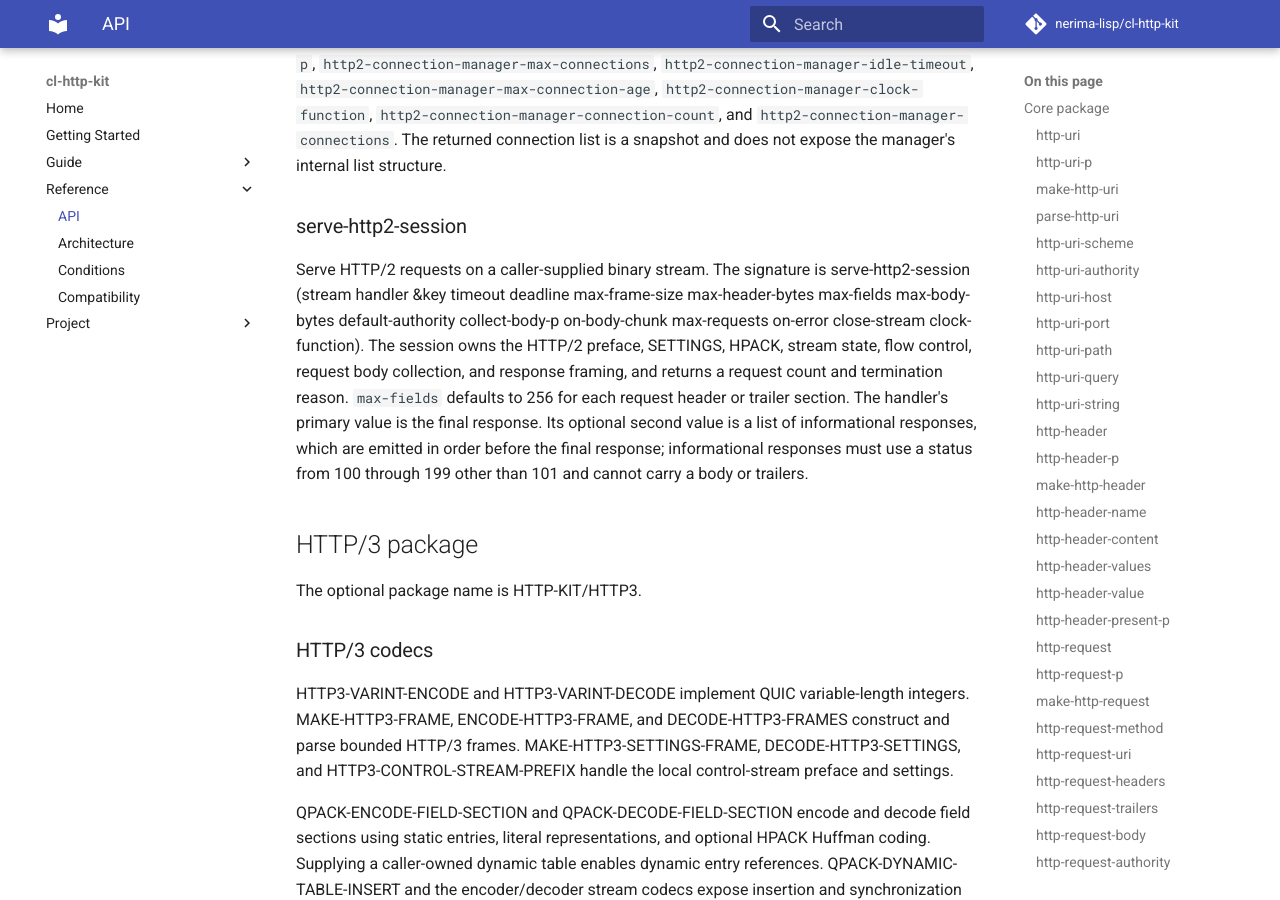
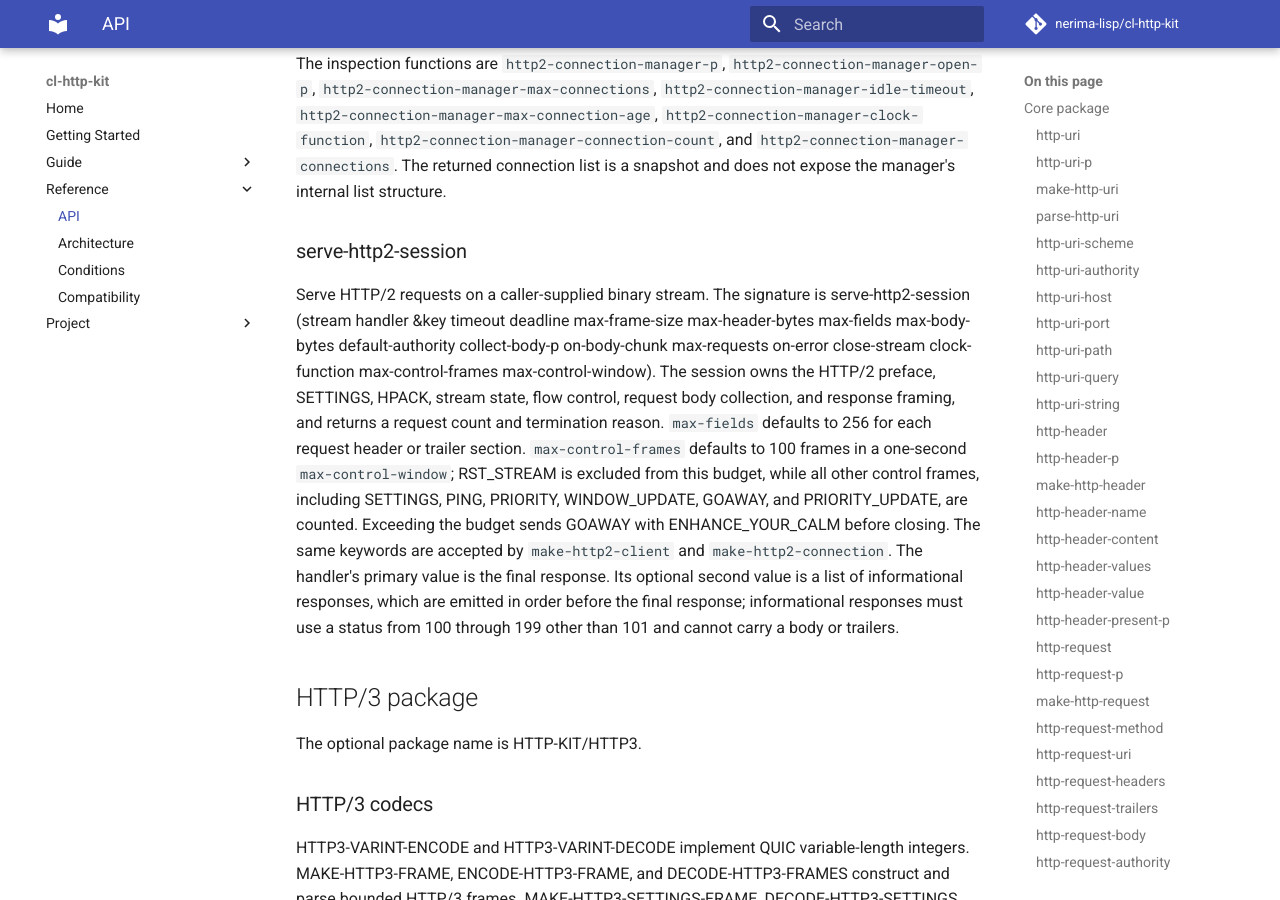
Before and after one commit to nerima-lisp/cl-http-kit, an MkDocs documentation site: the page built from docs/src/reference/api.md, in a window 1280 px wide and 900 px high, scrolled down 11959 px. Built offline with MkDocs 1.6.1 and Material for MkDocs 9.7.7, drawn with Linux system fonts in a browser that asks for light colours; comment, search, counter and statistics services are not loaded; some of the changed text lies outside the part shown.

Commit message:
Bound HTTP/2 control frame floods

```diff
--- a/docs/src/reference/api.md
+++ b/docs/src/reference/api.md
@@ -384,7 +384,7 @@ Return true when the object is an HTTP2-CLIENT.
 
 Construct a client with make-http2-client (&key exchange open-stream
 close-stream max-frame-size max-header-bytes max-fields max-body-bytes
-clock-function).
+max-control-frames max-control-window clock-function).
 Exactly one of exchange or open-stream must be supplied. Frame size must be
 between 16384 and 16777215. `max-fields` limits each decoded response header or
 trailer section and defaults to 256.
@@ -499,11 +499,18 @@ snapshot and does not expose the manager's internal list structure.
 Serve HTTP/2 requests on a caller-supplied binary stream. The signature is
 serve-http2-session (stream handler &key timeout deadline max-frame-size
 max-header-bytes max-fields max-body-bytes default-authority collect-body-p
-on-body-chunk max-requests on-error close-stream clock-function). The session
+on-body-chunk max-requests on-error close-stream clock-function
+max-control-frames max-control-window). The session
 owns the HTTP/2 preface, SETTINGS, HPACK, stream state, flow control, request
 body collection, and response framing, and returns a request count and
 termination reason. `max-fields` defaults to 256 for each request header or
-trailer section. The handler's primary value is the final response. Its
+trailer section. `max-control-frames` defaults to 100 frames in a one-second
+`max-control-window`; RST_STREAM is excluded from this budget, while all other
+control frames, including SETTINGS, PING, PRIORITY, WINDOW_UPDATE, GOAWAY, and
+PRIORITY_UPDATE, are counted.
+Exceeding the budget sends GOAWAY with ENHANCE_YOUR_CALM before closing. The
+same keywords are accepted by `make-http2-client` and
+`make-http2-connection`. The handler's primary value is the final response. Its
 optional second value is a list of informational responses, which are emitted
 in order before the final response; informational responses must use a status
 from 100 through 199 other than 101 and cannot carry a body or trailers.
```
Also changed, not shown: 8 other files.
